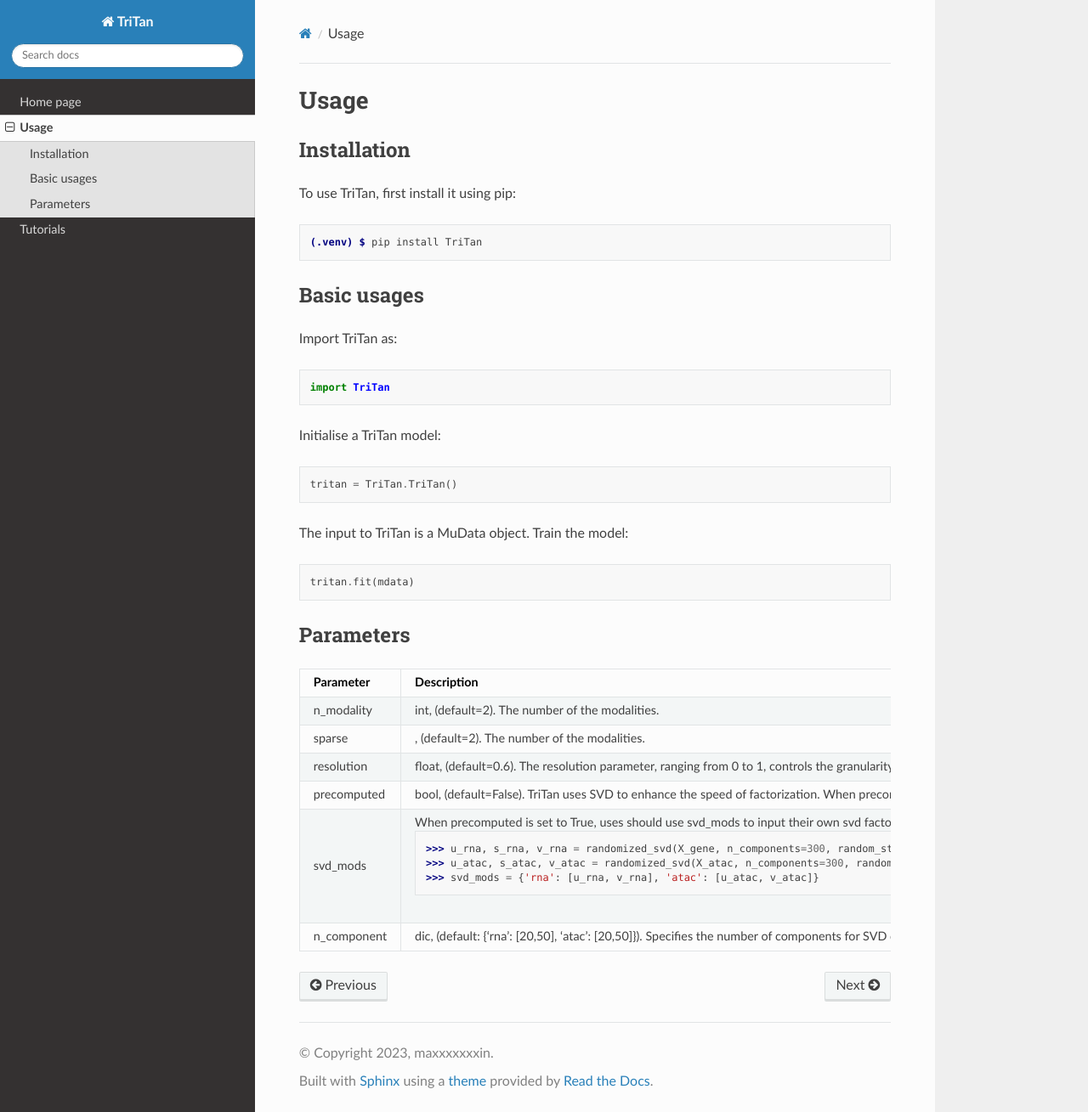
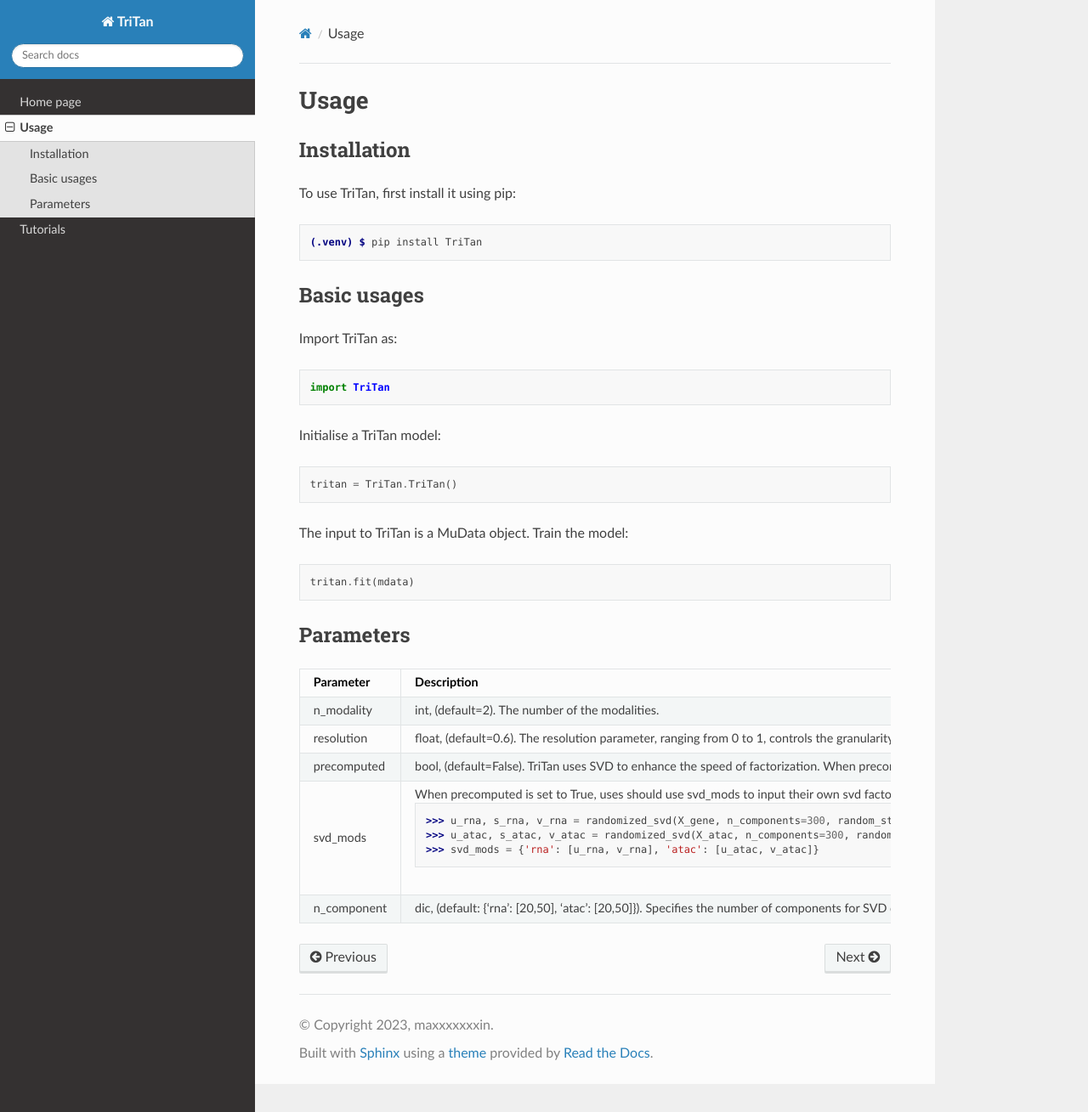
Before and after one commit to maxxxxxxxin/rtd-tutorial, a Sphinx documentation site: the page built from docs/source/usage.rst, in a window 1280 px wide and 1309 px high. Shown: the whole window at 85% size. Built offline with Sphinx 7.4.7 and the Read the Docs theme 2.0.0, drawn with Linux system fonts in a browser that asks for light colours; pages that are not in the unit, such as notebooks, are missing from menus.

Commit message:
Update usage.rst

```diff
--- a/docs/source/usage.rst
+++ b/docs/source/usage.rst
@@ -45,9 +45,6 @@
    * - n_modality
      - int, (default=2).
        The number of the modalities.
-   * - sparse
-     - , (default=2).
-       The number of the modalities.
    * - resolution
      - float, (default=0.6).
        The resolution parameter, ranging from 0 to 1, controls the granularity of the clusters. Specifically, it adjusts the size of the clusters:
```
